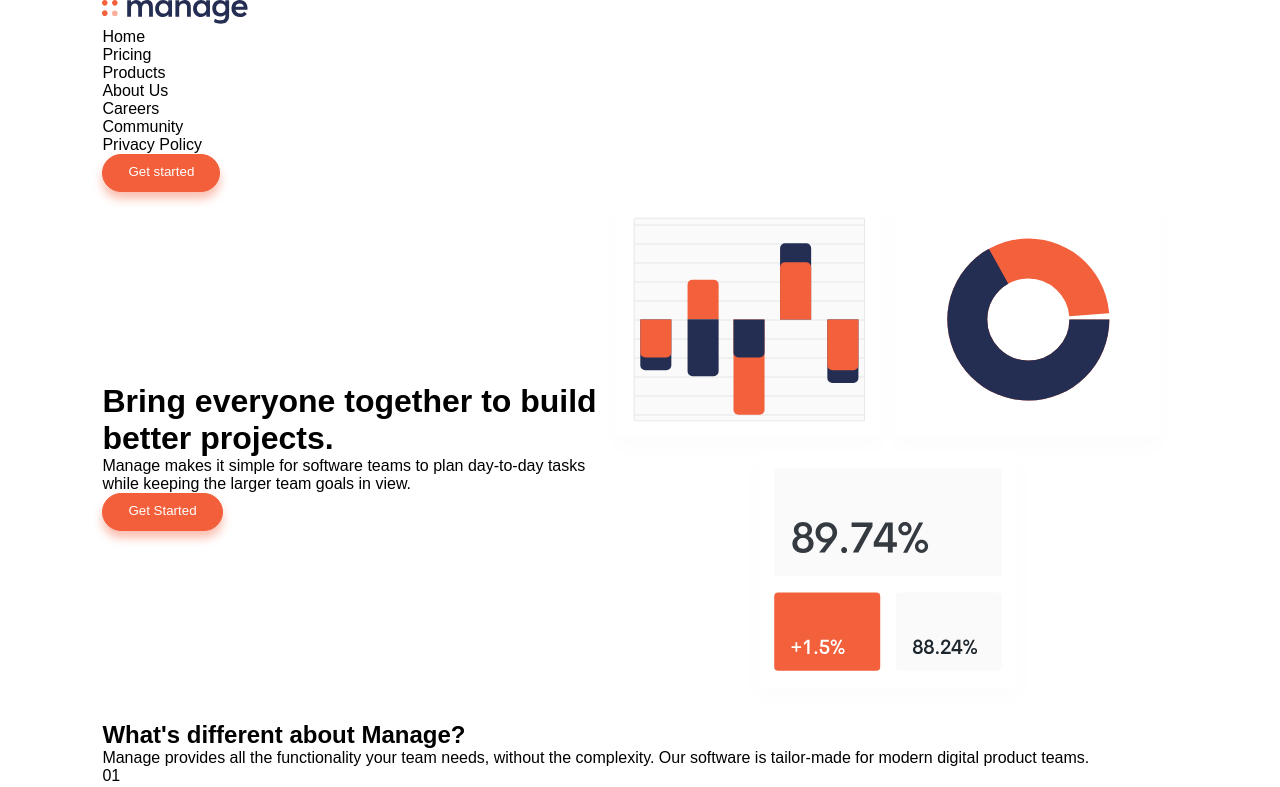
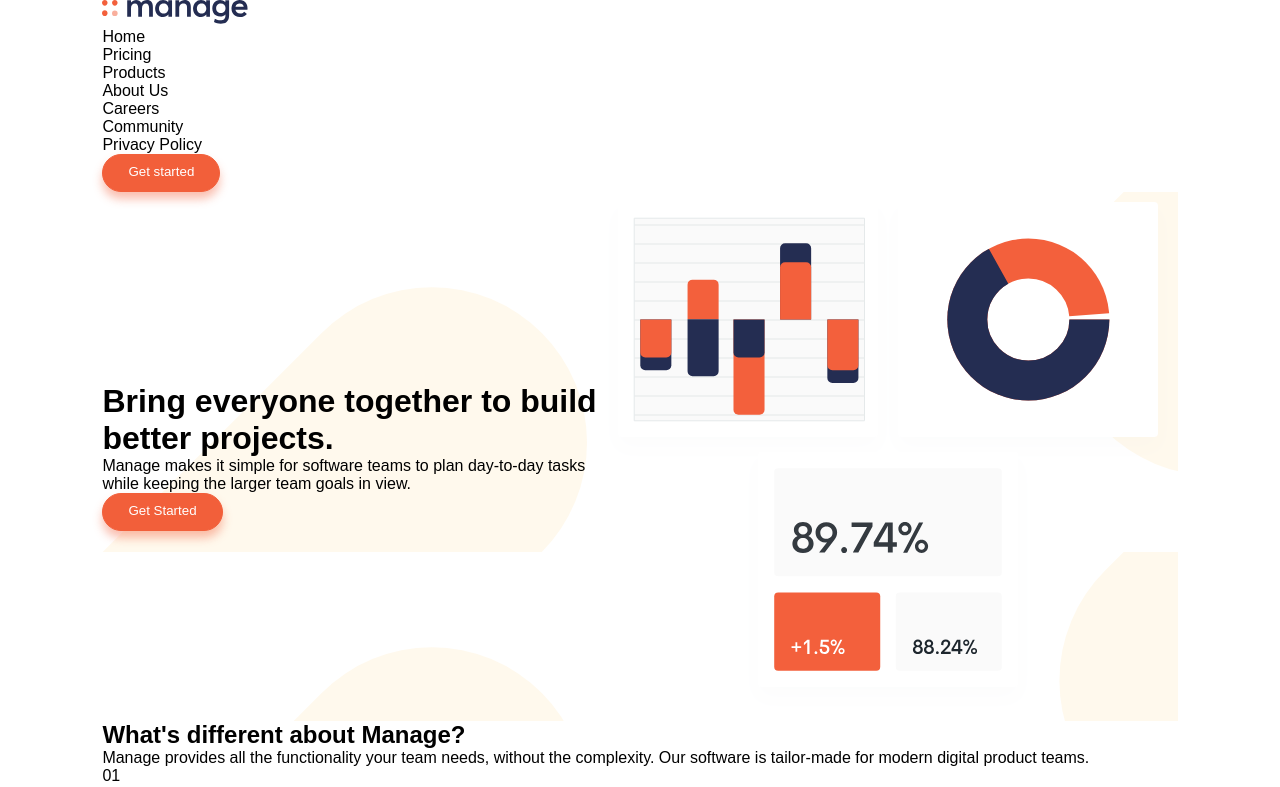
Before and after one commit to MilitusInnocent/manage-landing-page, a React (Create React App) app: page / in a window 1280 px wide. Shown: the top 787 px of the page. Built offline with nearby package versions, Linux system fonts and the light colour scheme; a web font is replaced by a local one.

Commit message:
look in my header

```diff
--- a/src/styles/_header.scss
+++ b/src/styles/_header.scss
@@ -2,4 +2,5 @@
     display: flex;
     justify-content: space-between;
     align-items: center;
+    background-image: url(../images/bg-simplify-section-orange.svg);
 }
```
Also changed, not shown: src/images/bg-simplify-section-orange.svg (added).
